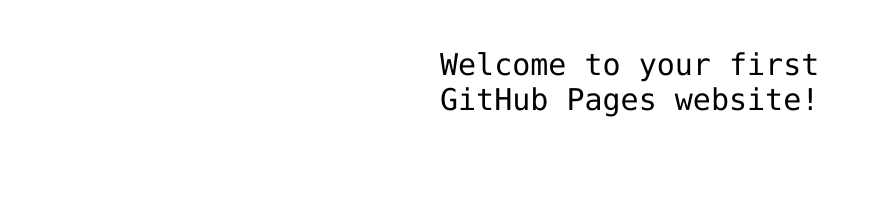
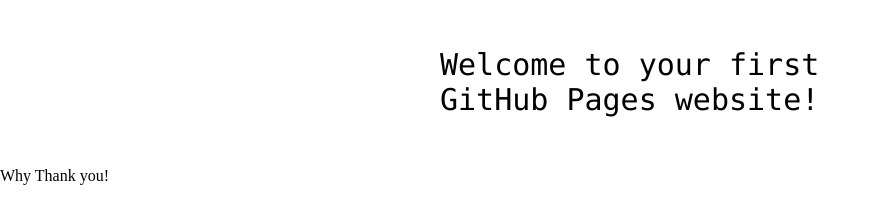
Before and after one commit to navalship/hello-world, a plain HTML site: page index.html in a window 1280 px wide. Shown: the part 341-562 px from the top of the page, without its empty margins (0-894 px from the left). Drawn offline with Linux system fonts and the light colour scheme.

Commit message:
Update index.html

```diff
--- a/index.html
+++ b/index.html
@@ -13,6 +13,6 @@
 
 <!-- Change this code here by copy and pasting your template on line 15 -->
 <p>Welcome to your first GitHub Pages website!</p>
-
+ Why Thank you!
 </body>
 </html>
```
